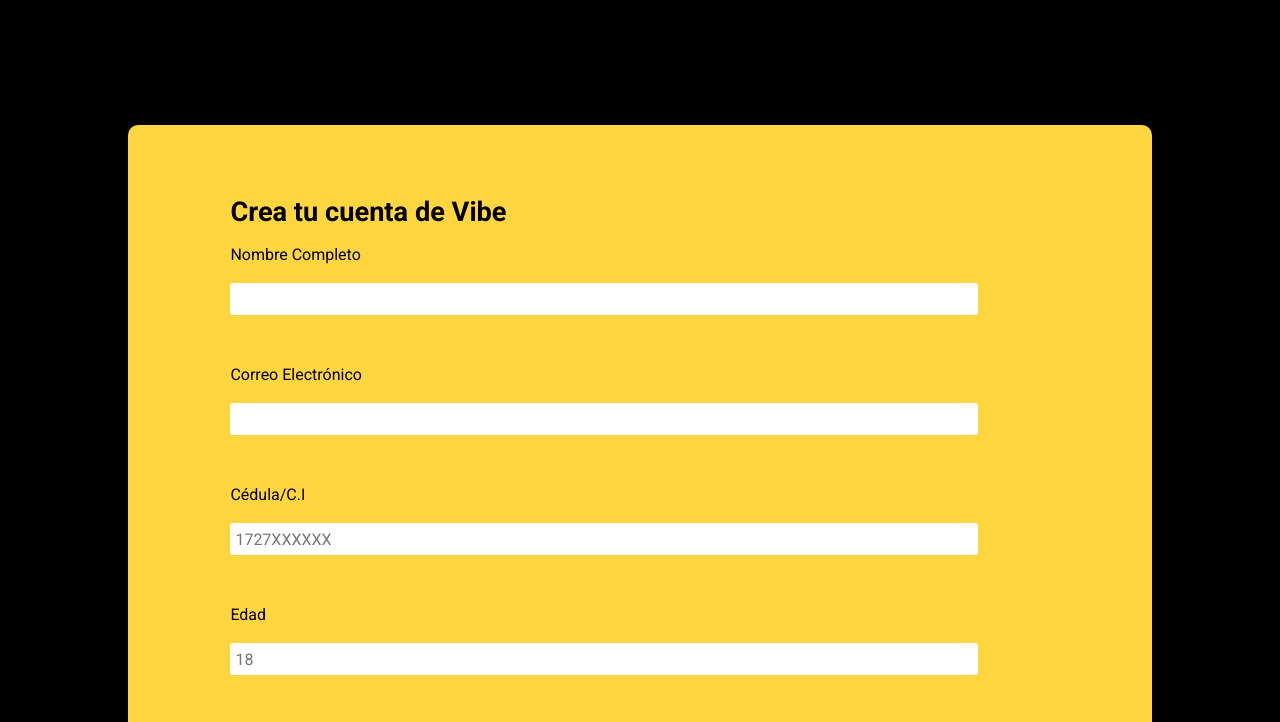
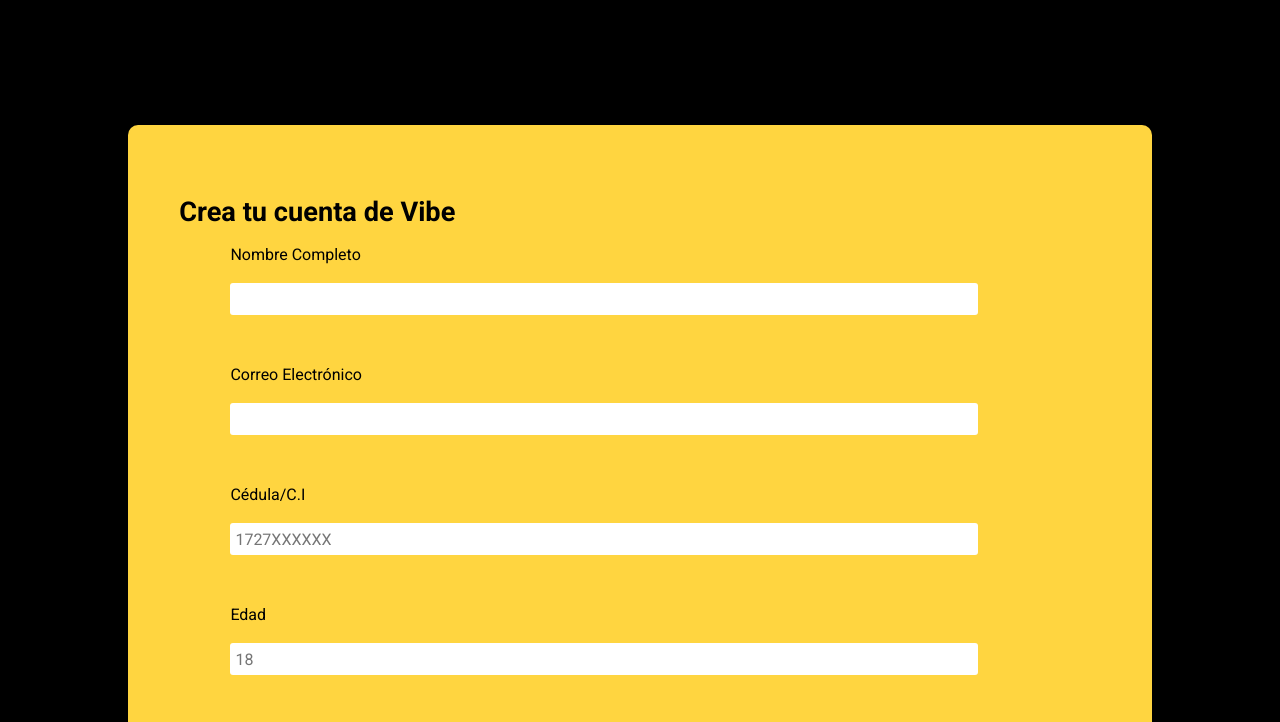
Before and after one commit to Gonza2000/Vibe, a website: page formulario.html in a window 1280 px wide. Shown: the part 59-781 px from the top of the page. Drawn offline with Linux system fonts and the light colour scheme.

Commit message:
margin-left

```diff
--- a/css/formulario.css
+++ b/css/formulario.css
@@ -53,7 +53,8 @@
 h1 {
     font-size: 1.7rem;
  padding-top: 7%;
- padding-left: 10%;
+align-items: center;
+margin-left: 5%;
 }
 .formulario__grupo-input{
     position: relative;
--- a/formulario.html
+++ b/formulario.html
@@ -64,7 +64,7 @@
         <div class="formulario__grupo" id="grupo__celular">
             <label for="celular" class="formulario__label">Número Celular</label>
             <div class="formulario__grupo-input">
-                <input type="text" id="celular" class="formulario__input" name="celular" placeholder="123-456-789">
+                <input type="textr" id="celular" class="formulario__input" name="celular" placeholder="123-456-789">
                 <i class="form__validacion-estado far fa-times-circle"></i>
                 <p class="formulario__input-error">Ingrese un número válido</p>
             </div>
```
